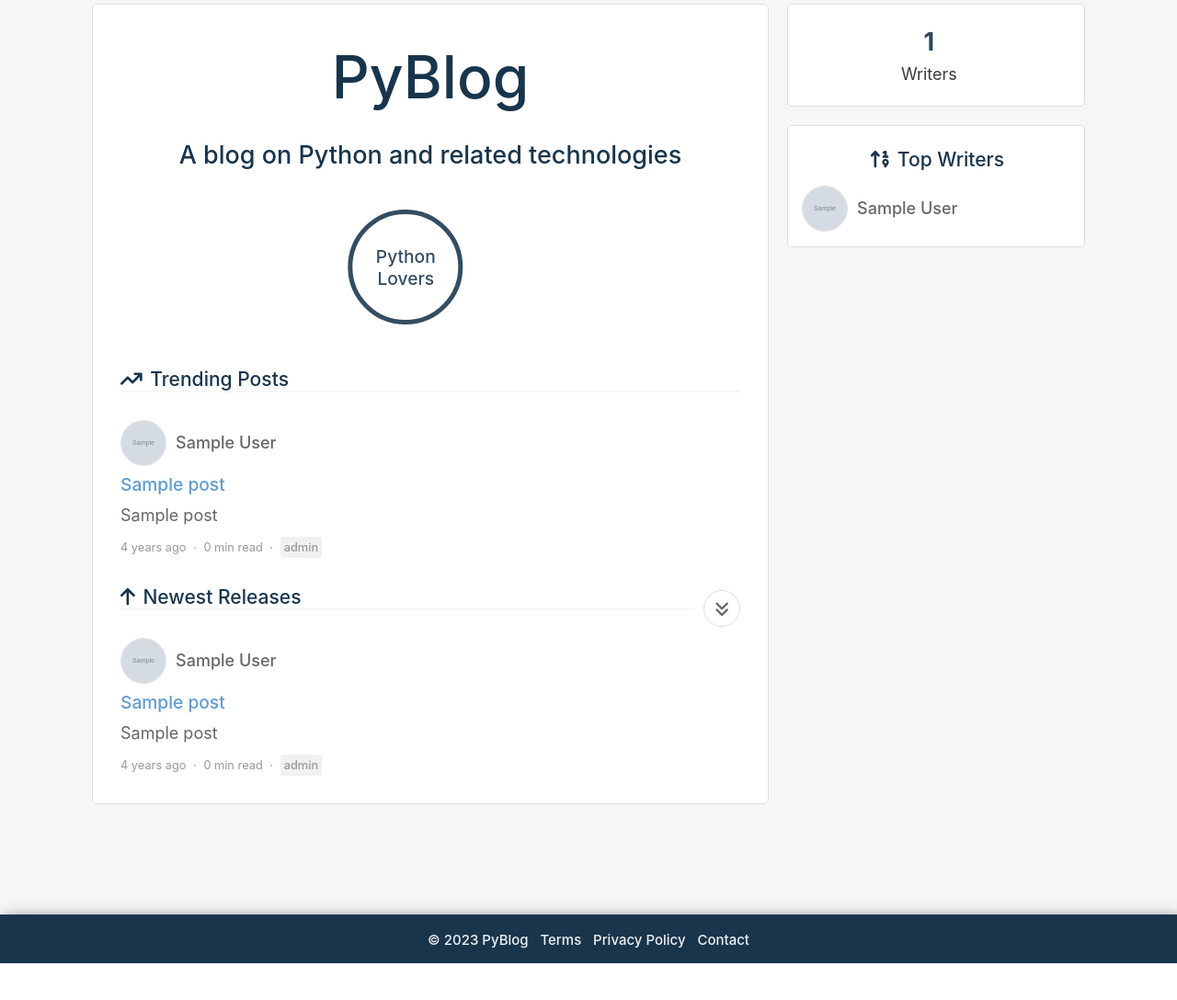
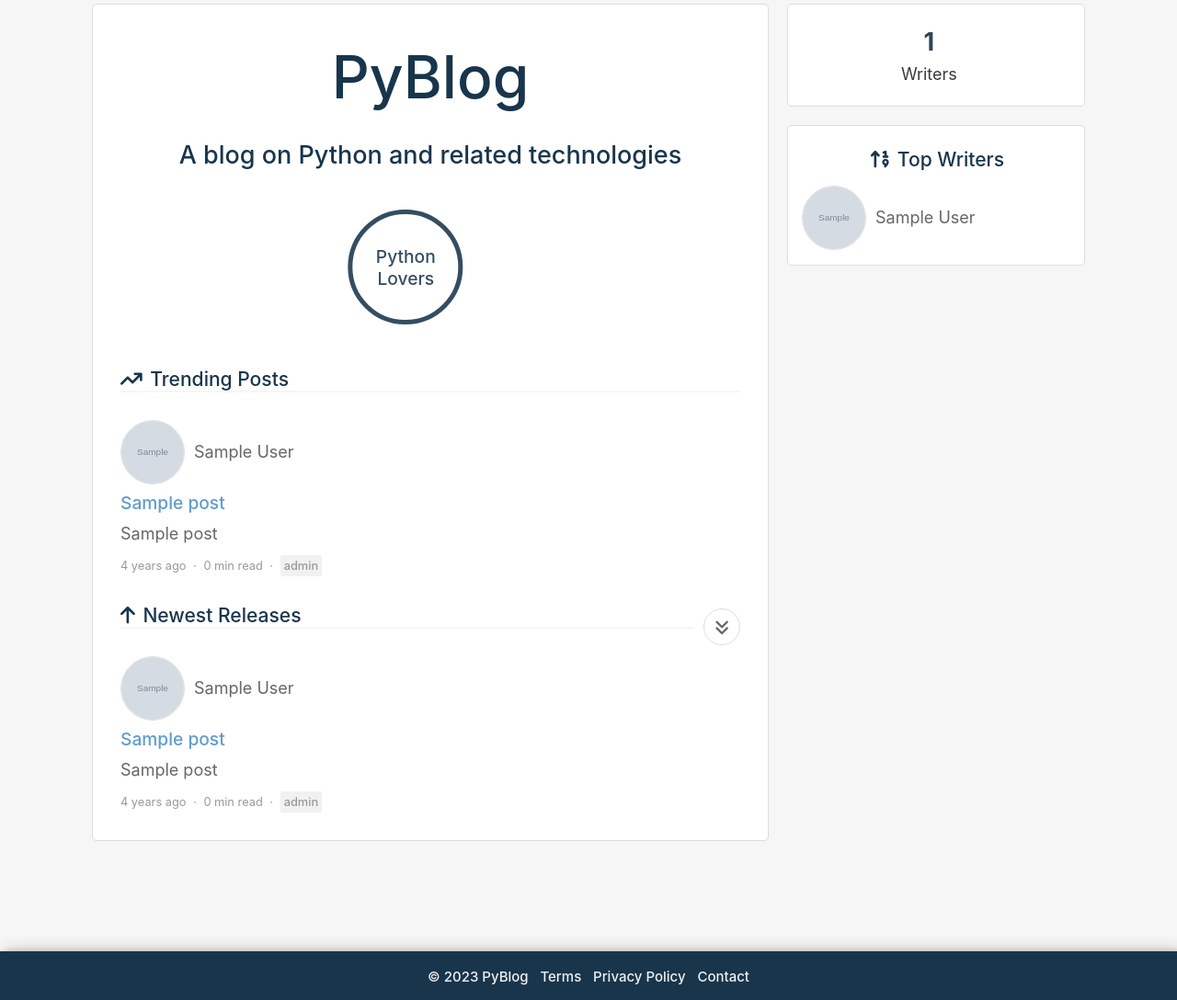
Before and after one commit to mohelhelb/pyblog, a Flask app: page / in a window 1280 px wide. Shown: the part 148-1236 px from the top of the page at 92% size. Before the commit the page ends 1196 px from the top, so only its background shows below. Run offline with Flask 3, Linux system fonts and the light colour scheme; tables that the repository leaves empty hold one stand-in row (values such as "Sample post"); grey boxes marked "Sample" are stand-in pictures; parts of the project's set-up code (start-up, migrations or seed data) failed here and were passed over.

Commit message:
Enlarge user profile image

```diff
--- a/pyblog/main/templates/main/index.html
+++ b/pyblog/main/templates/main/index.html
@@ -35,7 +35,7 @@
           <header>
             <div class="avatar-username ellipsis">
               <a href="{{ url_for('bp_post.posts_written_by', user_id=post.author.id) }}">
-                <img class="width-50 height-50" src="{{ url_for('static', filename='images/{}'.format(post.author.image)) }}" alt="Employee Avatar" width="50px" height="50px">
+                <img class="width-70 height-70" src="{{ url_for('static', filename='images/{}'.format(post.author.image)) }}" alt="Employee Avatar" width="70px" height="70px">
                 <span>{{ post.author.fullname }}</span>
               </a>
             </div>
@@ -104,7 +104,7 @@
           <header>
             <div class="avatar-username ellipsis">
               <a href="{{ url_for('bp_post.posts_written_by', user_id=post.author.id) }}">
-                <img class="width-50 height-50" src="{{ url_for('static', filename='images/{}'.format(post.author.image)) }}" alt="Employee Avatar" width="50px" height="50px">
+                <img class="width-70 height-70" src="{{ url_for('static', filename='images/{}'.format(post.author.image)) }}" alt="Employee Avatar" width="70px" height="70px">
                 <span>{{ post.author.fullname }}</span>
               </a>
             </div>
--- a/pyblog/static/css/style.css
+++ b/pyblog/static/css/style.css
@@ -227,6 +227,9 @@ form legend {
 .width-85 {
   width: 85px;
 }
+.width-70 {
+  width: 70px;
+}
 .width-60 {
   width: 60px;
 }
@@ -247,6 +250,9 @@ form legend {
 }
 .height-85 {
   height: 85px;
+}
+.height-70 {
+  height: 70px;
 }
 .height-60 {
   height: 60px;
@@ -467,7 +473,6 @@ form legend {
 .avatar-username span {
   margin-left: 5px;
   color: var(--gray-xl);
-  font-weight: 500;
 }
 
 .circle, .circle.disabled {
--- a/pyblog/templates/base.html
+++ b/pyblog/templates/base.html
@@ -115,7 +115,7 @@
             {% for writer in g.top_writers %}
               <div class="avatar-username ellipsis mb-16">
                 <a href="{{ url_for('bp_post.posts_written_by', user_id=writer.id) }}">
-                  <img class="width-50 height-50" src="{{ url_for('static', filename='images/{}'.format(writer.image)) }}" alt="Employee Avatar" width="50px" height="50px">
+                  <img class="width-70 height-70" src="{{ url_for('static', filename='images/{}'.format(writer.image)) }}" alt="Employee Avatar" width="70px" height="70px">
                   <span>{{ writer.fullname }}</span>
                 </a>
               </div>
```
